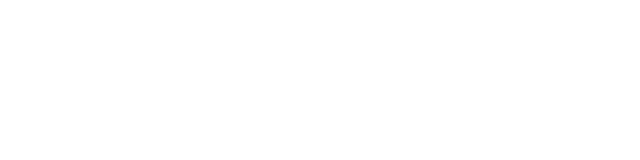
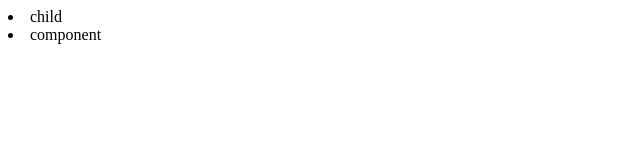
Before and after one commit to bluesauce838/react-childComponent, a React (Create React App) app: page / in a window 1280 px wide. Shown: the top 160 px of the page, without its empty margins (0-640 px from the left). Built offline with nearby package versions, Linux system fonts and the light colour scheme.

Commit message:
1 file modified

```diff
--- a/src/App.js
+++ b/src/App.js
@@ -1,10 +1,20 @@
-import React from "react";
-import "./style.css";
+import React from 'react';
+import './style.css';
 
 export default function App() {
+  const xyz = ['child', 'mind', 'component'];
+
+  // const child= xyz.map (())
+
   return (
     <div>
-
+      <div>
+        {xyz
+          .filter((xyz) => xyz.includes('c'))
+          .map((filteredName) => (
+            <li>{filteredName}</li>
+          ))}
+      </div>
     </div>
   );
 }
```
